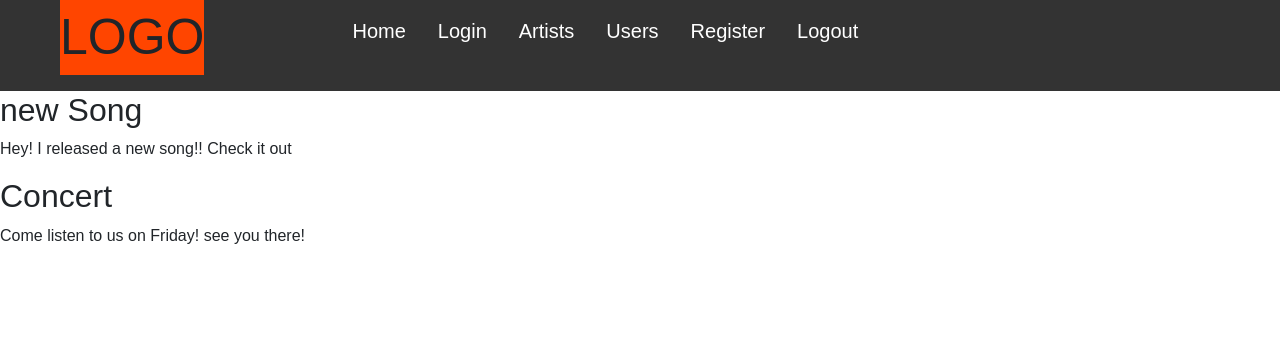
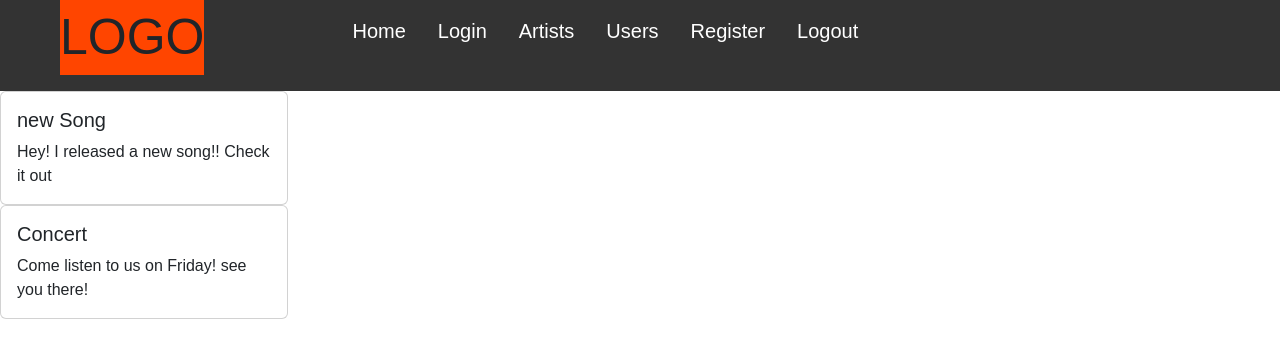
Before and after one commit to CodecoolGlobal/el-proyecte-grande-sprint-1-csharp-KisLorand, a React (Create React App) app in the folder Badcamp/Frontend/: page /events in a window 1280 px wide. Shown: the top 358 px of the page. Built offline with nearby package versions, Linux system fonts and the light colour scheme.

Commit message:
add cards to Event.jsx

```diff
--- a/Badcamp/Frontend/src/components/eventComponents/Event.jsx
+++ b/Badcamp/Frontend/src/components/eventComponents/Event.jsx
@@ -1,13 +1,19 @@
 import React from 'react'
+import Card from 'react-bootstrap/Card';
+
 
 
 const Event = ({item}) => {
   return (
-        <div className="card-div">
-                <h2 className="event-title">{item.title}</h2>
-                <p className='event-disc'>{item.description}</p>
-        </div>
-  )
+    <Card style={{ width: '18rem' }}>
+    <Card.Body>
+      <Card.Title>{item.title}</Card.Title>
+      <Card.Text>
+        {item.description}
+      </Card.Text>
+    </Card.Body>
+  </Card>
+);
 }
 
 export default Event
```
